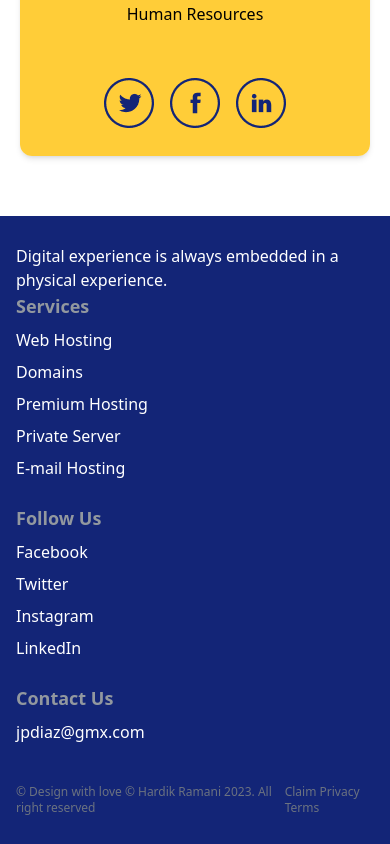
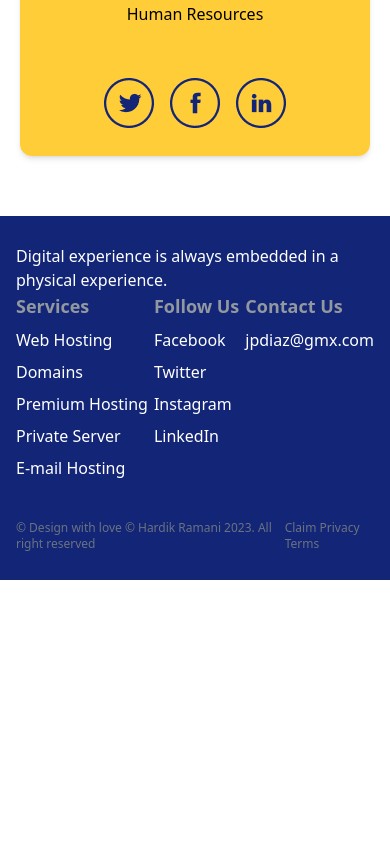
Before and after one commit to JuanPabloDiaz/landingZone, a React (Create React App) app: page / in a window 390 px wide. Shown: the part 8748-9592 px from the top of the page. After the commit the page ends 9328 px from the top, so only its background shows below. Built offline with nearby package versions, Linux system fonts and the light colour scheme.

Commit message:
Footer is Responsive

```diff
--- a/src/components/Footer.jsx
+++ b/src/components/Footer.jsx
@@ -62,7 +62,7 @@ export default () => {
   return (
     <footer
       name="footer"
-      className="text-white bg-[#132577] px-4 py-5 max-w-full mx-auto md:px-8"
+      className="text-white bg-[#132577] px-4 py-5 max-w-full mx-auto md:px-12 lg:px-20"
     >
       <div className="gap-6 md:flex justify-between">
         <div className="flex-none md:flex-1">
@@ -72,7 +72,7 @@ export default () => {
             </p>
           </div>
         </div>
-        <div className="md:flex flex-none md:flex-1 space-y-6 justify-between md:space-y-0 ">
+        <div className="flex md:flex-1 justify-between">
           {footerNavs.map((item, idx) => (
             <ul className="md:space-y-4 space-y-2" key={idx}>
               <h4 className="text-[#92989F] font-bold text-lg md:text-xl">
```
